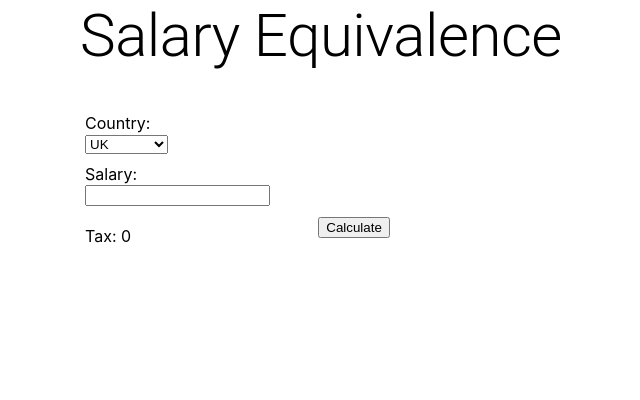
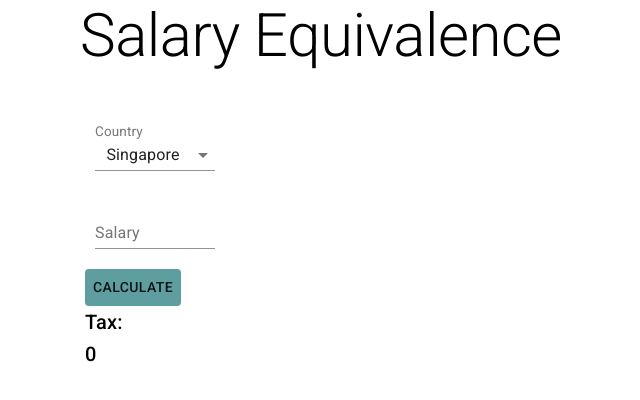
Before and after one commit to mls-ssjblue/salary-equi, a React (Create React App) app in the folder salary-ui/: page / in a window 1280 px wide. Shown: the top 400 px of the page, without its empty margins (319-959 px from the left). Built offline with nearby package versions, Linux system fonts and the light colour scheme.

Commit message:
Material ui components

```diff
--- a/salary-ui/package.json
+++ b/salary-ui/package.json
@@ -3,6 +3,7 @@
   "version": "0.1.0",
   "private": true,
   "dependencies": {
+    "@fontsource/roboto": "^4.5.0",
     "@material-ui/core": "^4.12.2",
     "@testing-library/jest-dom": "^5.14.1",
     "@testing-library/react": "^11.2.7",
@@ -12,6 +13,7 @@
     "@types/react": "^17.0.15",
     "@types/react-dom": "^17.0.9",
     "@types/styled-components": "^5.1.11",
+    "classnames": "^2.3.1",
     "react": "^17.0.2",
     "react-dom": "^17.0.2",
     "react-scripts": "4.0.3",
@@ -44,5 +46,4 @@
     ]
   },
   "proxy": "http://localhost:8080"
-
 }
--- a/salary-ui/public/index.html
+++ b/salary-ui/public/index.html
@@ -15,6 +15,8 @@
       user's mobile device or desktop. See https://developers.google.com/web/fundamentals/web-app-manifest/
     -->
     <link rel="manifest" href="%PUBLIC_URL%/manifest.json" />
+    <link rel="stylesheet" href="https://fonts.googleapis.com/css?family=Roboto:300,400,500,700&display=swap" />
+
     <!--
       Notice the use of %PUBLIC_URL% in the tags above.
       It will be replaced with the URL of the `public` folder during the build.
--- a/salary-ui/src/components/SalaryCalculation.tsx
+++ b/salary-ui/src/components/SalaryCalculation.tsx
@@ -1,6 +1,11 @@
 import styled from 'styled-components'
 import '../Salary.css'
 import {useState} from "react"
+import {Button, FormControl, InputLabel, MenuItem, Select, Input, TextField,
+Typography} from "@material-ui/core";
+import {makeStyles} from "@material-ui/core/styles";
+import classNames from "classnames";
+import '@fontsource/roboto';
 
 export const SalaryCalculation = () => {
     const [salary, setSalary] = useState(0)
@@ -23,28 +28,94 @@ export const SalaryCalculation = () => {
             });
 
     }
+    const handleChange = (event: any) => {
+        setCountry(event.target.value);
+    };
+    const classes = useStyles();
+
     return (
         <StyledStage>
             <div className="salary">
                 <div className="field">
-                    <span>Country: </span>
-                    <select onChange={(e) =>
-                        setCountry(e.target.value)}>
-                        <option>UK</option>
-                        <option>Singapore</option>
-                    </select>
+                    <FormControl className={classNames(classes.formControl, classes.text)}>
+                        <InputLabel style={{fontSize: '18px'}}>Country</InputLabel>
+                        <Select
+                            labelId="demo-simple-select-label"
+                            id="demo-simple-select"
+                            value={country}
+                            onChange={handleChange}
+                        >
+                            <MenuItem value={"Singapore"}>Singapore</MenuItem>
+                            <MenuItem value={"UK"}>UK</MenuItem>
+                        </Select>
+                    </FormControl>
+
                 </div>
                 <div className="field">
-                    <span>Salary: </span>
-                    <input onChange={e => setSalary(+e.target.value)}/>
+                    <FormControl className={classNames(classes.formControl, classes.text)}>
+                        <InputLabel>Salary</InputLabel>
+                        <Input onChange={e => setSalary(+e.target.value)}/>
+                    </FormControl>
                 </div>
-                <button onClick={() => calculateTax(country, salary)}> Calculate</button>
-                <div className="tax">Tax: {tax}</div>
+                <div className="field">
 
+                    <Button className={classNames(classes.submitBtn)}
+                            onClick={() => calculateTax(country, salary)}> Calculate</Button>
+                    <Typography variant="h6" style={{width: '50px', textAlign: 'left'}}>Tax: {tax}</Typography>
+                </div>
             </div>
         </StyledStage>
     )
 }
+
+
+const useStyles = makeStyles(theme => ({
+    root: {
+        display: "flex",
+        justifyContent: "center",
+        alignItems: "center",
+        ...theme.typography.button,
+        backgroundColor: theme.palette.background.paper,
+        padding: theme.spacing(1),
+    },
+    form: {
+        width: 800,
+        display: "flex",
+        flexWrap: "wrap",
+        justifyContent: "center",
+        alignItems: "center"
+    },
+    container: {
+        display: "flex",
+        justifyContent: "center",
+        alignItems: "center"
+    },
+    text: {
+        minWidth: 120
+    },
+    type: {
+        fontWeight: 600
+    },
+    formControl: {
+        margin: 10,
+        display: "flex"
+    },
+    input: {
+        padding: "10px 14px"
+    },
+    select: {
+        maxWidth: 130
+    },
+    search: {
+        maxWidth: 180
+    },
+    submitBtn: {
+        [theme.breakpoints.down("xs")]: {
+            width: "100%"
+        },
+        background:'cadetblue'
+    }
+}));
 
 
 const StyledStage = styled.div`
```
